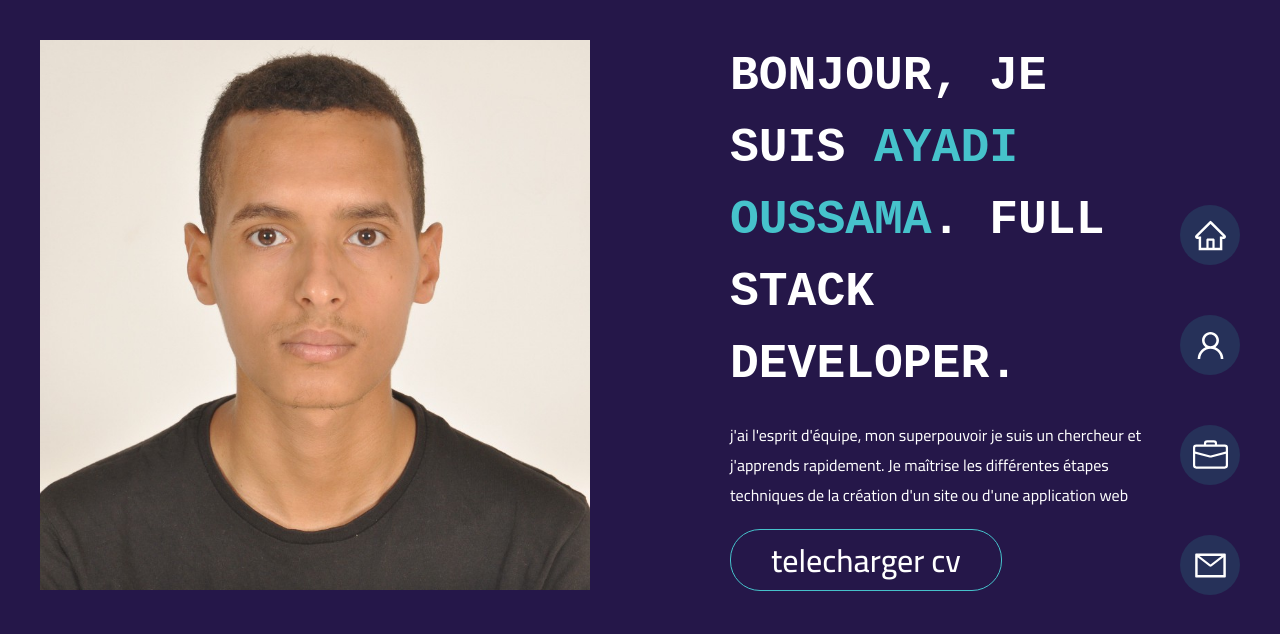
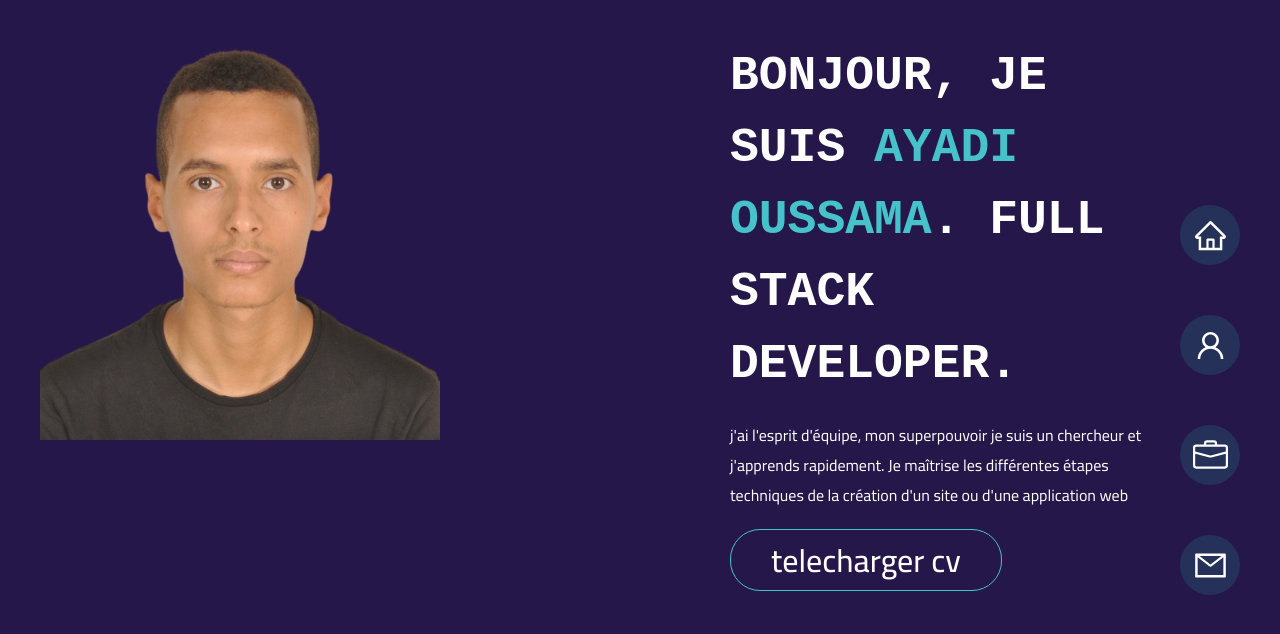
Before and after one commit to ayadi1/portfolio-ayadi, a React (Vite) app: page / in a window 1280 px wide. Shown: the top 634 px of the page. Built offline with nearby package versions, Linux system fonts and the light colour scheme; a web font is replaced by a local one.

Commit message:
update: home image

```diff
--- a/src/routes/Home/Home.css
+++ b/src/routes/Home/Home.css
@@ -4,7 +4,7 @@
   gap: 50px;
 }
 .app__Home-image {
-  max-width: 550px;
+  max-width: 400px;
 }
 .app__Home-image img {
   width: 100%;
--- a/src/routes/Home/Home.jsx
+++ b/src/routes/Home/Home.jsx
@@ -1,6 +1,6 @@
 import React from "react";
 import "./Home.css";
-import me from "../../assets/me.jpeg";
+import me from "../../assets/me.png";
 export default function Home() {
   return (
     <div className="app__Home">
```
Also changed, not shown: src/assets/me.png (added).
